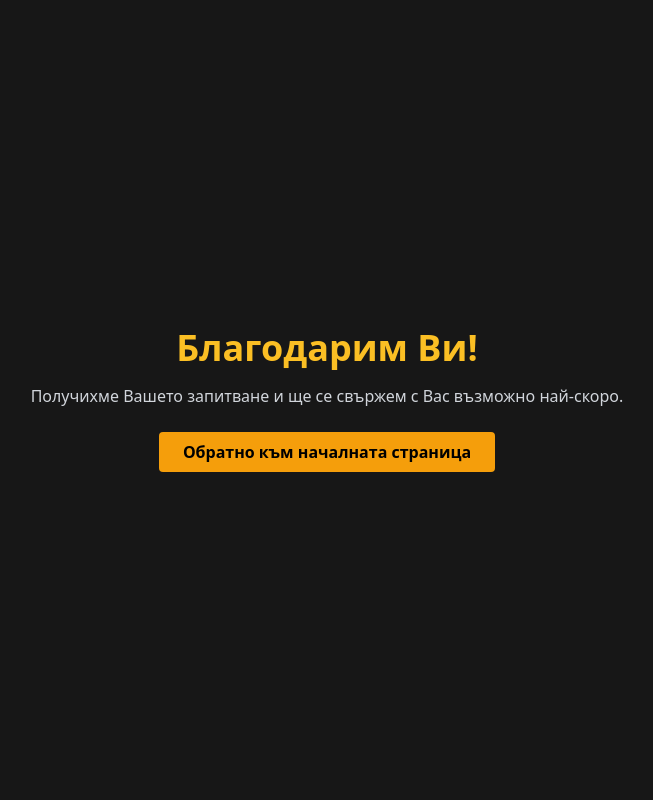
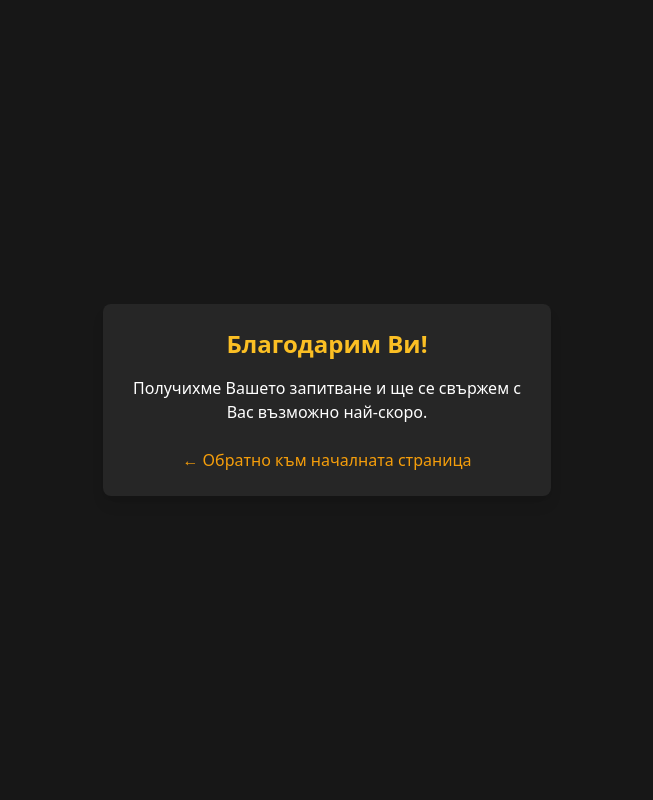
Before and after one commit to IliaDimchev/trot, a Flask app: page /thank-you in a window 1280 px wide. Shown: the whole page, without its empty margins (313-966 px from the left). Run offline with Flask 3, Linux system fonts and the light colour scheme; some libraries are stand-ins or nearby versions.

Commit message:
thank_you template improved

```diff
--- a/templates/thank_you.html
+++ b/templates/thank_you.html
@@ -3,21 +3,14 @@
 <head>
   <meta charset="UTF-8" />
   <meta name="viewport" content="width=device-width, initial-scale=1.0" />
-  <title>Благодарим!</title>
+  <title>Благодарим! - TROT</title>
   <script src="https://cdn.tailwindcss.com"></script>
 </head>
-<body class="bg-neutral-900 text-white flex items-center justify-center min-h-screen">
-
-  <div class="text-center px-4">
-    <h1 class="text-3xl md:text-4xl font-bold text-amber-400 mb-4">Благодарим Ви!</h1>
-    <p class="text-gray-300 mb-6">
-      Получихме Вашето запитване и ще се свържем с Вас възможно най-скоро.
-    </p>
-    <a href="{{ url_for('home') }}"
-       class="inline-block bg-amber-500 hover:bg-amber-600 text-black font-semibold py-2 px-6 rounded">
-      Обратно към началната страница
-    </a>
+<body class="bg-neutral-900 text-white flex items-center justify-center h-screen p-4">
+  <div class="bg-neutral-800 p-6 rounded-lg shadow-lg text-center max-w-md">
+    <h1 class="text-2xl font-bold text-amber-400 mb-4">Благодарим Ви!</h1>
+    <p>Получихме Вашето запитване и ще се свържем с Вас възможно най-скоро.</p>
+    <a href="/" class="inline-block mt-6 text-amber-500 hover:underline">← Обратно към началната страница</a>
   </div>
-
 </body>
 </html>
```
